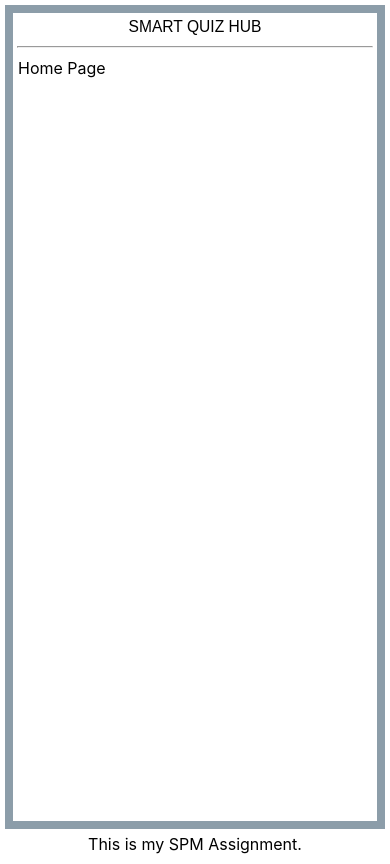
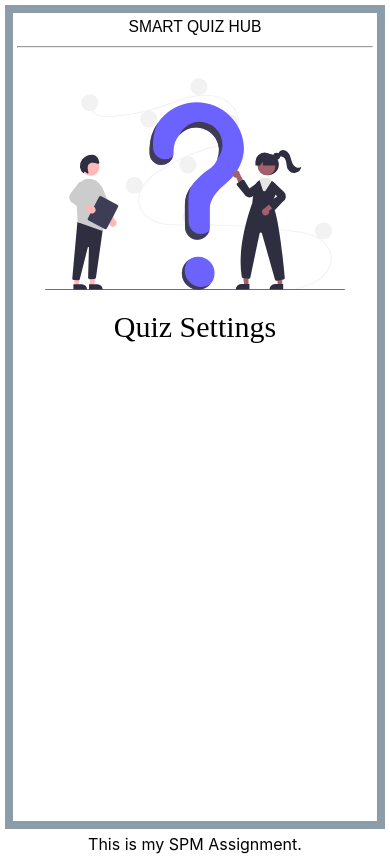
Before and after one commit to NSBM-SPM-2021/github-basics-NayaniShashikala, a React (Create React App) app: page / in a window 390 px wide. Built offline with nearby package versions, Linux system fonts and the light colour scheme.

Commit message:
CSS file added to the home page

```diff
--- a/src/App.js
+++ b/src/App.js
@@ -4,17 +4,19 @@ import './index.css'
 import Header from "./components/Header/Header";
 import Footer from './components/Footer/Footer';
 import Home from "./pages/Home/Home";
+import Quiz from "./pages/Quiz/Quiz";
 
 function App() {
   return (
      <BrowserRouter>
       <div className="app" style = {{backgroundImage:'url(./public/Group 792.png)'}}>
         <Header />
-
         <Switch>
-
           <Route path = '/' exact>
             <Home />
+          </Route>
+          <Route path = '/quiz' exact>
+            <Quiz />
           </Route>
 
         </Switch>
--- /dev/null
+++ b/src/pages/Home/Home.css
@@ -0,0 +1,37 @@
+.content {
+    display: flex;
+    justify-content: space-around;
+
+}
+
+.settings {
+    width: 50%;
+    padding: 20px;
+    display: flex;
+    flex-direction: column;
+    align-items: center;
+    font-family: "poppins, sans-serif";
+    font-weight: 300;
+}
+
+.banner {
+    width:50%;
+    align-self: center;
+    padding: 10px;
+    height: 30%;
+}
+
+@media (max-width: 800px) {
+    .content {
+        flex-direction: column-reverse;
+        align-items: center;
+    }
+    .banner {
+        width: 85%;
+        padding: 0;
+        padding-top: 20px;
+    }
+    .settings {
+        width: 100%;
+    }
+}
--- a/src/pages/Home/Home.js
+++ b/src/pages/Home/Home.js
@@ -1,5 +1,12 @@
+import "./Home.css";
 const Home = () => {
-    return <div>Home Page</div>
+    return <div className='content'>
+        <div className='settings'>
+            <span style={{fontSize:30 }}>Quiz Settings</span>
+        </div>
+        <img src ='/quiz2.svg' className= 'banner' alt="quiz img"></img>
+
+    </div>
 
 };
 
```
Also changed, not shown: public/quiz2.svg (added).
